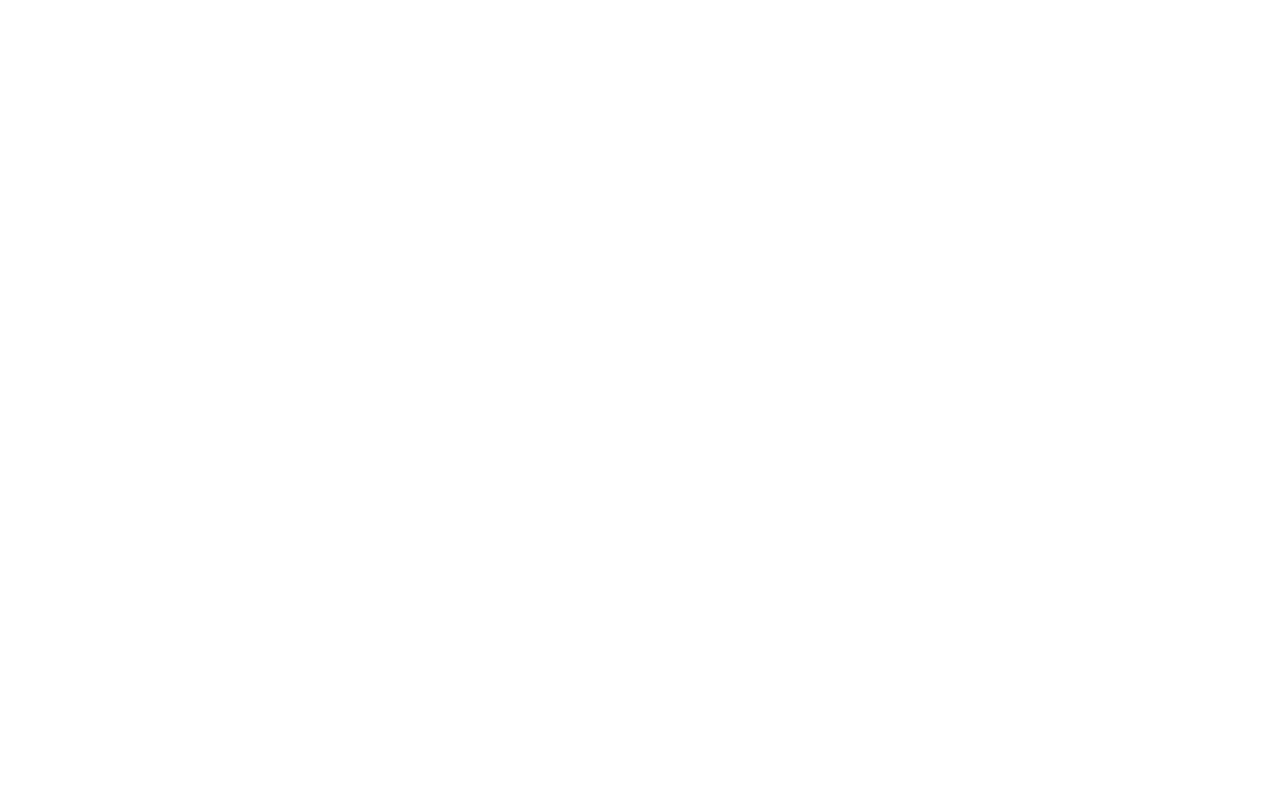
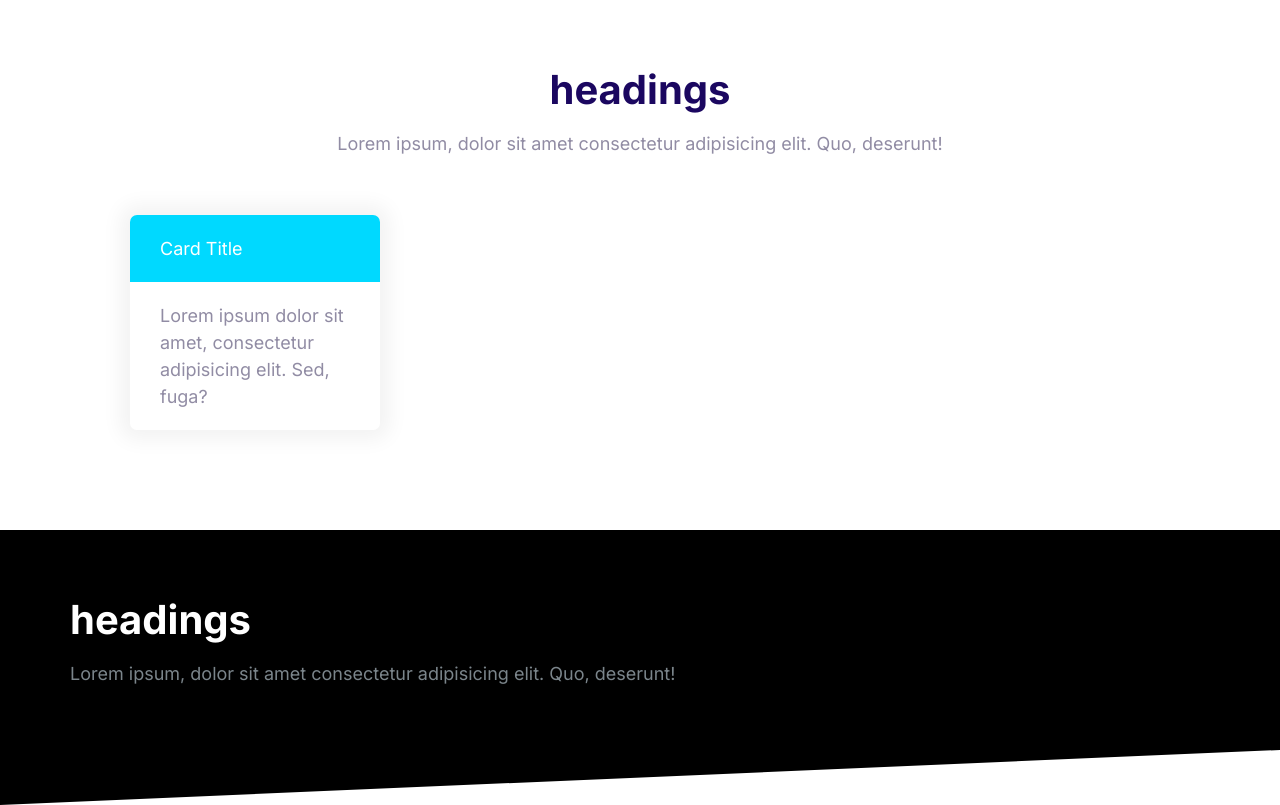
Before and after one commit to Ferro-coder/moshify-course, a plain HTML site: page index.html in a window 1280 px wide. Drawn offline with Linux system fonts and the light colour scheme.

Commit message:
define blocks

```diff
--- a/css/style.css
+++ b/css/style.css
@@ -573,3 +573,41 @@ a {
   max-height: 100vh;
   opacity: 1;
 }
+
+/* Blocks */
+.block {
+  --padding-vertical: 6rem;
+  padding: var(--padding-vertical) 2rem;
+}
+
+.block__heading {
+  margin-top: 0;
+}
+
+.block--dark {
+  background: #000;
+  color: #7b858b;
+}
+
+.block--dark .block__heading {
+  color: #fff;
+}
+
+.block--skewed-right {
+  padding-bottom: calc(var(--padding-vertical) + 4rem);
+  clip-path: polygon(0% 0%, 100% 0%, 100% 100%, 0% 80%);
+}
+
+.block--skewed-left {
+  padding-bottom: calc(var(--padding-vertical) + 4rem);
+  clip-path: polygon(0% 0%, 100% 0%, 100% 80%, 0% 100%);
+}
+
+.block__header {
+  text-align: center;
+}
+
+.container {
+  max-width: 1140px;
+  margin: 0 auto;
+}
--- a/index.html
+++ b/index.html
@@ -15,5 +15,33 @@
 
     <title>Document</title>
   </head>
-  <body></body>
+  <body>
+    <section class="block container">
+      <header class="block__header">
+        <h2 class="block__heading">headings</h2>
+        <p>
+          Lorem ipsum, dolor sit amet consectetur adipisicing elit. Quo,
+          deserunt!
+        </p>
+      </header>
+      <div style="width: 30%; padding: 4rem">
+        <div class="card card--secondary">
+          <header class="card__header">Card Title</header>
+          <div class="card__body">
+            Lorem ipsum dolor sit amet, consectetur adipisicing elit. Sed, fuga?
+          </div>
+        </div>
+      </div>
+    </section>
+    <section class="block block--dark block--skewed-left">
+      <div class="container">
+        <h2 class="block__heading">headings</h2>
+        <p>
+          Lorem ipsum, dolor sit amet consectetur adipisicing elit. Quo,
+          deserunt!
+        </p>
+      </div>
+    </section>
+    <script src="js/main.js"></script>
+  </body>
 </html>
```
Also changed, not shown: component/blocks.html (added, +24 -0 lines).
